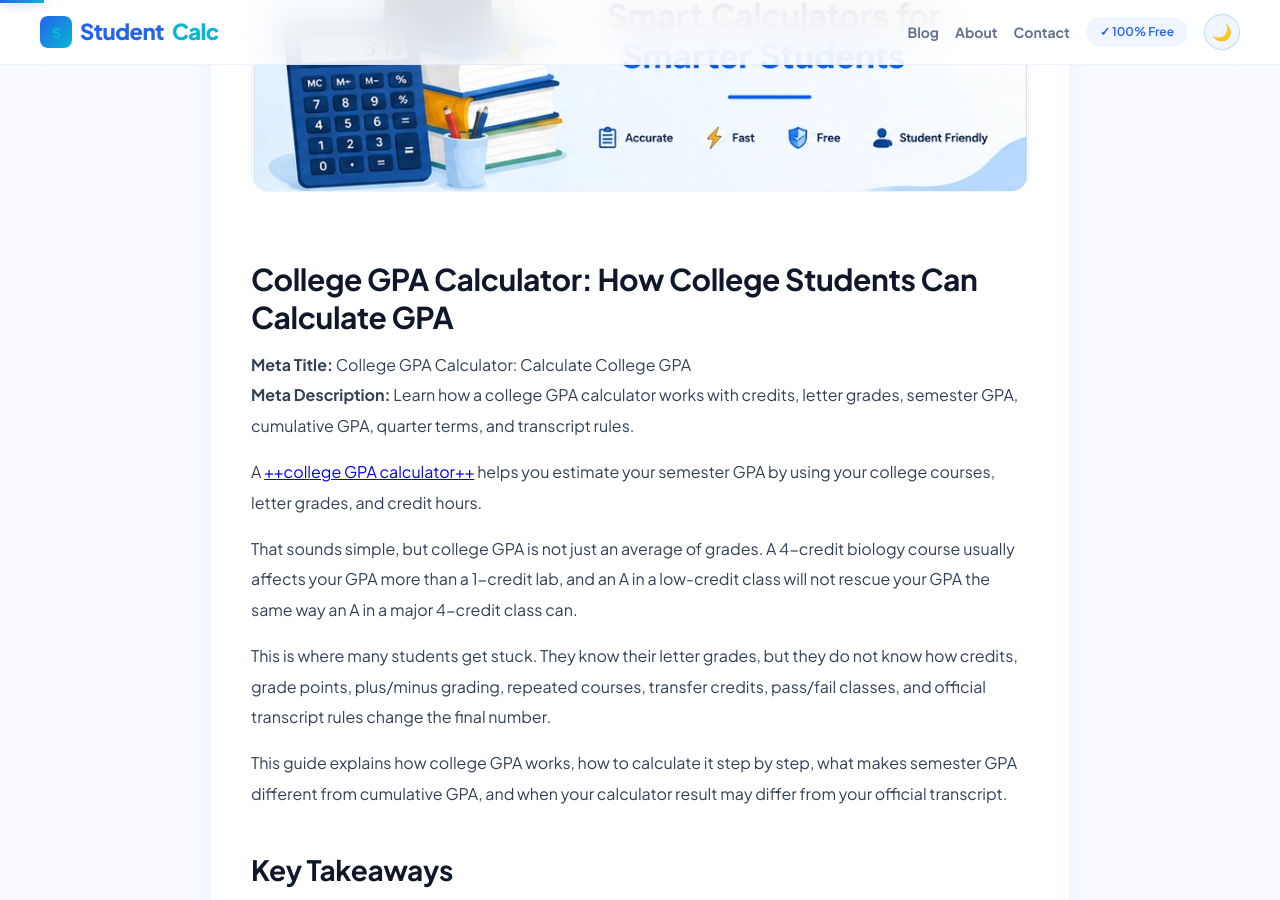
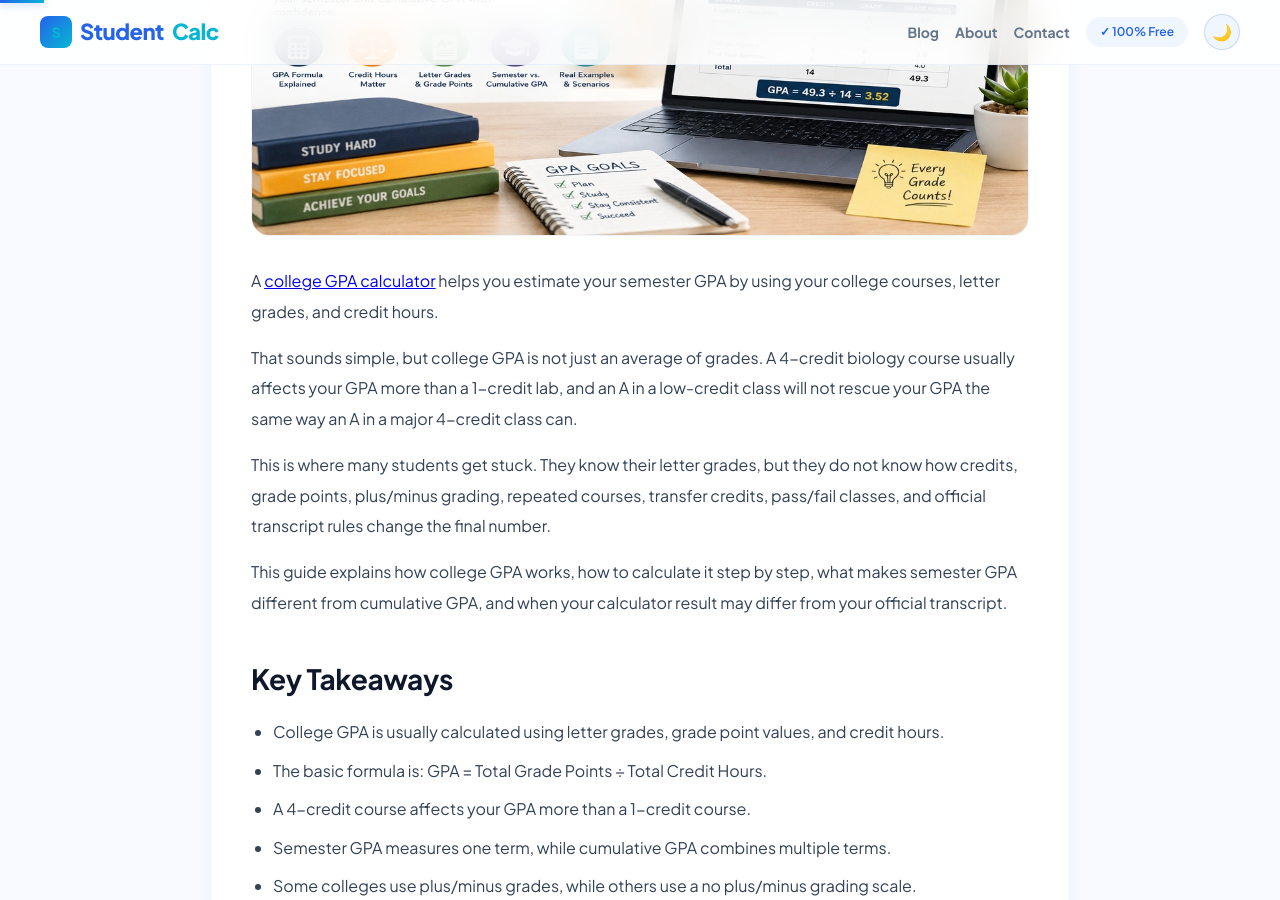
Before and after one commit to zaidmeo09-dhangal/studentcalctools, a Jekyll site: the page built from _posts/2026-07-25-college-gpa-calculator-a-complete-guide-to-gpa-calculation.md, in a window 1280 px wide and 900 px high, scrolled down 802 px. Built offline with Jekyll 4.4.1, drawn with Linux system fonts in a browser that asks for light colours; some of the changed text lies outside the part shown.

Commit message:
Update _posts/2026-07-25-college-gpa-calculator-a-complete-guide-to-gpa-calculation.md (via Pages CMS)

```diff
--- a/_posts/2026-07-25-college-gpa-calculator-a-complete-guide-to-gpa-calculation.md
+++ b/_posts/2026-07-25-college-gpa-calculator-a-complete-guide-to-gpa-calculation.md
@@ -3,22 +3,20 @@ layout: post
 title: "College GPA Calculator: A Complete Guide to GPA Calculation"
 slug: Guide to College GPA Calculator
 date: 2026-07-25
-status: Draft
+status: Published
 author: StudentCalcTools
 category: College Planning
+primary_keyword: college gpa calculator
 meta_title: "College GPA Calculator: A Complete Guide to GPA Calculation"
 meta_description: Learn how a college GPA calculator works with credits, letter
   grades, semester GPA, cumulative GPA, quarter terms, and transcript rules.
 excerpt: Learn how a college GPA calculator works with credits, letter grades,
   semester GPA, cumulative GPA, quarter terms, and transcript rules.
+featured_image: /assets/images/college-gpa-calculator-a-complete-guide-to-gpa-calculation.webp
+image_alt: College GPA Calculator A Complete Guide to GPA Calculation
 read_time: 5 min read
 ---
-# **College GPA Calculator: How College Students Can Calculate GPA**
-
-**Meta Title:** College GPA Calculator: Calculate College GPA
-**Meta Description:** Learn how a college GPA calculator works with credits, letter grades, semester GPA, cumulative GPA, quarter terms, and transcript rules.
-
-A [++college GPA calculator++](https://studentcalctools.com/gpa-calculator/) helps you estimate your semester GPA by using your college courses, letter grades, and credit hours.
+A [college GPA calculator](https://studentcalctools.com/gpa-calculator/) helps you estimate your semester GPA by using your college courses, letter grades, and credit hours.
 
 That sounds simple, but college GPA is not just an average of grades. A 4-credit biology course usually affects your GPA more than a 1-credit lab, and an A in a low-credit class will not rescue your GPA the same way an A in a major 4-credit class can.
 
@@ -36,6 +34,8 @@ This guide explains how college GPA works, how to calculate it step by step, wha
 - Pass/fail, withdrawal, incomplete, repeated, and transfer courses may be handled differently by each college.
 - A GPA calculator gives a useful estimate, but your official GPA always depends on your college registrar’s rules.
 
+
+
 ## **What Is a College GPA?**
 
 College GPA, or Grade Point Average, is a number that summarizes your academic performance in college coursework.
@@ -47,9 +47,8 @@ However, college GPA is usually credit-weighted. That means each course affects
 For example:
 
 
-|  |  |  |  |
-| ------------------- | ----------- | --------- | ---------------- |
-| **Course** | **Credits** | **Grade** | **Grade Points** |
+| Course | Credits | Grade | Grade Points |
+| ------------------- | ------- | ----- | ------------ |
 | English Composition | 3 | A | 4.0 |
 | Biology | 4 | B | 3.0 |
 | History | 3 | A- | 3.7 |
@@ -60,6 +59,8 @@ A college GPA calculator does not simply average A, B, A-, and C+. It multiplies
 
 That is the part students often miss. Credit hours are the hidden weight behind the GPA.
 
+
+
 ## **Why College GPA Works Differently Than High School GPA**
 
 High school GPA and college GPA may look similar, but they are not always calculated the same way.
@@ -69,9 +70,8 @@ In high school, students often deal with honors, AP, IB, or weighted GPA scales.
 A 3-credit literature course and a 5-credit chemistry course do not carry the same GPA impact. If the chemistry course has more credits, it has more power over your final GPA for the term.
 
 
-|  |  |  |
+| GPA Factor | High School GPA | College GPA |
 | ----------------- | ---------------------------------------------- | --------------------------------------------------------------- |
-| **GPA Factor** | **High School GPA** | **College GPA** |
 | Main input | Classes and grades | Courses, grades, and credits |
 | Common weighting | Honors, AP, IB, advanced classes | Credit hours |
 | Typical use | College applications, class rank, scholarships | Academic standing, major requirements, graduation, scholarships |
@@ -80,6 +80,8 @@ A 3-credit literature course and a 5-credit chemistry course do not carry the sa
 
 
 This is why a gpa calculator college students use should include credit hours. Without credits, the estimate can be too simple.
+
+
 
 ## **College GPA Formula**
 
@@ -95,14 +97,15 @@ Then add all course grade points together and divide by the total number of atte
 
 A registrar example from the University of Arizona explains the same process: units multiplied by grade point value gives class grade points, then total grade points divided by total units gives term GPA.
 
+
+
 ## **Common College Letter Grade Scale**
 
 Every college can set its own grading scale, so always check your syllabus, catalog, or registrar page. Still, many colleges use a version of the 4.0 scale like this:
 
 
-|  |  |
-| ---------------- | --------------------- |
-| **Letter Grade** | **Grade Point Value** |
+| Letter Grade | Grade Point Value |
+| ------------ | ----------------- |
 | A | 4.0 |
 | A- | 3.7 |
 | B+ | 3.3 |
@@ -121,9 +124,8 @@ Ohio State’s GPA calculation resource uses this kind of 4.0 scale, including p
 Some colleges do not use plus/minus grading. In that case, the scale may be simpler:
 
 
-|  |  |
-| ---------------- | ----------------------- |
-| **Letter Grade** | **No Plus/Minus Value** |
+| Letter Grade | No Plus/Minus Value |
+| ------------ | ------------------- |
 | A | 4.0 |
 | B | 3.0 |
 | C | 2.0 |
@@ -132,6 +134,8 @@ Some colleges do not use plus/minus grading. In that case, the scale may be simp
 
 
 If you need a college GPA calculator no plus minus method, use only the whole-letter values from your school’s grading policy.
+
+
 
 ## **How to Calculate College GPA Step by Step**
 
@@ -142,9 +146,8 @@ Let’s calculate a semester GPA using a realistic college schedule.
 Write down every graded course for the semester.
 
 
-|  |  |  |
-| ------------------- | ----------- | --------- |
-| **Course** | **Credits** | **Grade** |
+| Course | Credits | Grade |
+| ------------------- | ------- | ----- |
 | English Composition | 3 | A |
 | Biology | 4 | B+ |
 | Psychology | 3 | A- |
@@ -157,9 +160,8 @@ Write down every graded course for the semester.
 Now convert each letter grade into its GPA value.
 
 
-|  |  |  |  |
-| ------------------- | ----------- | --------- | --------------------- |
-| **Course** | **Credits** | **Grade** | **Grade Point Value** |
+| Course | Credits | Grade | Grade Point Value |
+| ------------------- | ------- | ----- | ----------------- |
 | English Composition | 3 | A | 4.0 |
 | Biology | 4 | B+ | 3.3 |
 | Psychology | 3 | A- | 3.7 |
@@ -172,9 +174,8 @@ Now convert each letter grade into its GPA value.
 Now multiply each grade point value by the course credits.
 
 
-|  |  |  |  |
-| ------------------- | ----------- | --------------------- | ----------------------- |
-| **Course** | **Credits** | **Grade Point Value** | **Course Grade Points** |
+| Course | Credits | Grade Point Value | Course Grade Points |
+| ------------------- | ------- | ----------------- | ------------------- |
 | English Composition | 3 | 4.0 | 12.0 |
 | Biology | 4 | 3.3 | 13.2 |
 | Psychology | 3 | 3.7 | 11.1 |
@@ -195,6 +196,8 @@ Now apply the formula:
 
 Your semester GPA is **3.52**.
 
+
+
 ## **College GPA Example With a Lower Grade in a High-Credit Course**
 
 Here is where college GPA gets real.
@@ -202,9 +205,8 @@ Here is where college GPA gets real.
 Suppose you earned an A in two 3-credit courses, but a C in a 5-credit science course.
 
 
-|  |  |  |  |  |
-| ------------ | ----------- | --------- | --------------------- | ----------------------- |
-| **Course** | **Credits** | **Grade** | **Grade Point Value** | **Course Grade Points** |
+| Course | Credits | Grade | Grade Point Value | Course Grade Points |
+| ------------ | ------- | ----- | ----------------- | ------------------- |
 | English | 3 | A | 4.0 | 12.0 |
 | History | 3 | A | 4.0 | 12.0 |
 | Chemistry | 5 | C | 2.0 | 10.0 |
@@ -218,6 +220,8 @@ Suppose you earned an A in two 3-credit courses, but a C in a 5-credit science c
 
 Even with two A grades, the 5-credit C pulls the GPA down. College credits do not play around. They are the quiet boss in the room.
 
+
+
 ## **Semester GPA vs Cumulative GPA**
 
 A semester GPA measures your GPA for one term only.
@@ -225,9 +229,8 @@ A semester GPA measures your GPA for one term only.
 A cumulative GPA measures your overall GPA across all completed college terms.
 
 
-|  |  |  |
+| GPA Type | Meaning | Best Use |
 | -------------- | ------------------------------------ | ------------------------------------------------------ |
-| **GPA Type** | **Meaning** | **Best Use** |
 | Semester GPA | GPA for one semester or term | Checking current term performance |
 | Term GPA | Another name for semester GPA | Registrar and transcript reporting |
 | Cumulative GPA | Overall GPA across multiple terms | Academic standing, graduation, scholarships |
@@ -237,7 +240,9 @@ A cumulative GPA measures your overall GPA across all completed college terms.
 
 If you only want to calculate one term, use a gpa college calculator with courses, grades, and credits.
 
-If you already know your semester GPAs and want to combine multiple terms, use the [++cumulative GPA calculator++](https://studentcalctools.com/cgpa-calculator/) instead.
+If you already know your semester GPAs and want to combine multiple terms, use the [cumulative GPA calculator](https://studentcalctools.com/cgpa-calculator/) instead.
+
+
 
 ## **How to Calculate Overall College GPA**
 
@@ -252,9 +257,8 @@ Here is the correct method:
 Example:
 
 
-|  |  |  |  |
-| --------------- | ------- | ----------- | --------------------- |
-| **Term** | **GPA** | **Credits** | **Term Grade Points** |
+| Term | GPA | Credits | Term Grade Points |
+| --------------- | ---- | ------- | ----------------- |
 | Fall Semester | 3.20 | 15 | 48.0 |
 | Spring Semester | 3.60 | 12 | 43.2 |
 | Summer Term | 4.00 | 6 | 24.0 |
@@ -266,6 +270,8 @@ Example:
 **Overall GPA = 3.49**
 
 This is why an overall GPA calculator college students use should include credits for each term. A 6-credit summer term should not have the same impact as a 15-credit fall semester.
+
+
 
 ## **College GPA Calculator for Quarter System Students**
 
@@ -280,9 +286,8 @@ The difference is the credit system. Quarter credits and semester credits are no
 Example quarter schedule:
 
 
-|  |  |  |  |  |
-| ---------- | ------------------- | --------- | --------------------- | ----------------------- |
-| **Course** | **Quarter Credits** | **Grade** | **Grade Point Value** | **Course Grade Points** |
+| Course | Quarter Credits | Grade | Grade Point Value | Course Grade Points |
+| ---------- | --------------- | ----- | ----------------- | ------------------- |
 | Biology | 5 | A- | 3.7 | 18.5 |
 | Sociology | 4 | B+ | 3.3 | 13.2 |
 | Statistics | 5 | B | 3.0 | 15.0 |
@@ -295,6 +300,8 @@ Example quarter schedule:
 **Quarter GPA = 3.48**
 
 Important: if you are transferring between quarter and semester schools, do not guess the conversion. Colleges may convert credits differently, and your registrar or transfer evaluation controls the official result.
+
+
 
 ## **Community College GPA Calculator: What to Know**
 
@@ -314,6 +321,8 @@ The main thing community college students should watch is transfer credit policy
 
 Many colleges record accepted transfer credits separately, often without adding the old grades into the new school’s GPA calculation. The University of Olivet explains that new schools typically do not include transfer credits in GPA calculation, although those credits may still count toward degree requirements.
 
+
+
 ## **Weighted GPA Calculator College Students Actually Need**
 
 In college, “weighted GPA” usually means something different from high school.
@@ -325,9 +334,8 @@ College weighted GPA usually means credit-weighted GPA.
 That means a course with more credits has more impact.
 
 
-|  |  |  |
+| Course Type | Example | GPA Impact |
 | --------------- | ------------------------------ | ---------------- |
-| **Course Type** | **Example** | **GPA Impact** |
 | 1-credit course | Seminar, lab, activity course | Small impact |
 | 3-credit course | Standard lecture course | Normal impact |
 | 4-credit course | Science, math, language course | Higher impact |
@@ -335,6 +343,8 @@ That means a course with more credits has more impact.
 
 
 So when students search for a weighted GPA calculator college tool, they usually need a calculator that weighs grades by credit hours, not one that adds AP-style bonus points.
+
+
 
 ## **Final GPA Calculator College Students May Need**
 
@@ -355,13 +365,14 @@ That is a different problem. For that, use a final grade calculator, because the
 Use the right calculator for the right job:
 
 
-|  |  |
+| Student Question | Best Calculator |
 | ---------------------------------------------- | ------------------------- |
-| **Student Question** | **Best Calculator** |
 | What is my GPA this semester? | College GPA calculator |
 | What is my cumulative GPA after several terms? | Cumulative GPA calculator |
 | What grade do I need on my final exam? | Final grade calculator |
 | What is my current percentage in one class? | Grade calculator |
+
+
 
 
 ## **Why Your Calculator GPA May Differ From Your Official Transcript**
@@ -426,6 +437,8 @@ Always check whether your school reports:
 
 Those can be different numbers.
 
+
+
 ## **Edge Cases College Students Should Know**
 
 ### **Edge Case 1: What If a Course Has Zero Credits?**
@@ -445,9 +458,8 @@ Use the no plus/minus scale.
 Example:
 
 
-|  |  |
-| --------- | --------- |
-| **Grade** | **Value** |
+| Grade | Value |
+| ----- | ----- |
 | A | 4.0 |
 | B | 3.0 |
 | C | 2.0 |
@@ -464,9 +476,8 @@ Convert the percentage to the official letter grade first.
 For example, your syllabus might say:
 
 
-|  |  |
-| -------------- | ---------------- |
-| **Percentage** | **Letter Grade** |
+| Percentage | Letter Grade |
+| ---------- | ------------ |
 | 93 to 100 | A |
 | 90 to 92 | A- |
 | 87 to 89 | B+ |
@@ -485,6 +496,8 @@ If your school replaces the old grade, your GPA may improve more. If it counts b
 ### **Edge Case 6: What If You Are Planning Future Grades?**
 
 You can enter expected grades to estimate a future semester GPA. Just remember that the result is a planning estimate, not an official GPA.
+
+
 
 ## **How to Use an Online GPA Calculator College Students Can Trust**
 
@@ -508,6 +521,8 @@ Here is the clean process:
 
 If you want a GPA calculator college simply built for quick planning, use one that keeps the inputs focused on grades and credits. Too many settings can turn basic GPA math into a spaceship dashboard.
 
+
+
 ## **College GPA Planning Example**
 
 Let’s say you want to know if you can reach a 3.50 semester GPA.
@@ -515,9 +530,8 @@ Let’s say you want to know if you can reach a 3.50 semester GPA.
 Your current expected grades are:
 
 
-|  |  |  |  |  |
-| ---------- | ----------- | ------------------ | --------------------- | ---------------- |
-| **Course** | **Credits** | **Expected Grade** | **Grade Point Value** | **Grade Points** |
+| Course | Credits | Expected Grade | Grade Point Value | Grade Points |
+| ---------- | ------- | -------------- | ----------------- | ------------ |
 | English | 3 | A | 4.0 | 12.0 |
 | Biology | 4 | B | 3.0 | 12.0 |
 | Psychology | 3 | A- | 3.7 | 11.1 |
@@ -548,6 +562,8 @@ New GPA:
 
 One grade change in a 4-credit course can move the GPA noticeably.
 
+
+
 ## **How to Improve Your College GPA Strategically**
 
 If your goal is to raise your GPA, focus on the courses with the highest credit value first.
@@ -555,9 +571,8 @@ If your goal is to raise your GPA, focus on the courses with the highest credit
 A better grade in a 4-credit or 5-credit course usually has more impact than a better grade in a 1-credit course.
 
 
-|  |  |
+| Action | GPA Impact |
 | -------------------------------------------------------------- | ----------------- |
-| **Action** | **GPA Impact** |
 | Improve a 1-credit course from B to A | Small |
 | Improve a 3-credit course from B to A | Medium |
 | Improve a 5-credit course from C to B | Large |
@@ -566,6 +581,8 @@ A better grade in a 4-credit or 5-credit course usually has more impact than a b
 
 
 Important: do not make pass/fail or withdrawal decisions only from a calculator. Talk to an academic advisor because these decisions can affect financial aid, major requirements, graduation progress, and graduate school applications.
+
+
 
 ## **When Should You Use a College GPA Calculator?**
 
@@ -583,14 +600,15 @@ Use a college GPA calculator when you want to:
 
 The calculator is especially useful before final grades post, when you still have time to improve assignments, prepare for exams, or talk with your instructor.
 
+
+
 ## **College GPA Calculator vs Other Student Calculators**
 
 College GPA is only one part of academic planning. Use the right tool depending on the question.
 
 
-|  |  |  |
+| Calculator | Best For | Example Question |
 | ------------------------- | ---------------------------------------- | --------------------------------------- |
-| **Calculator** | **Best For** | **Example Question** |
 | College GPA calculator | One semester or group of college courses | What is my GPA this term? |
 | Cumulative GPA calculator | Multiple semesters | What is my overall GPA? |
 | Final grade calculator | Final exam planning | What score do I need on my final? |
@@ -598,6 +616,8 @@ College GPA is only one part of academic planning. Use the right tool depending
 
 
 A total GPA calculator college students need for all semesters should use cumulative GPA logic. A semester calculator should use course-level grades and credits.
+
+
 
 ## **Final Thoughts**
 
@@ -608,6 +628,8 @@ You need letter grades, grade point values, and credit hours. Then you multiply
 The biggest thing to remember is this: official transcript rules matter. Plus/minus grading, repeated courses, pass/fail classes, transfer credits, withdrawals, incompletes, and quarter-term credits can all change what appears on your final academic record.
 
 Use the College GPA Calculator to estimate your GPA quickly, then check your college catalog, syllabus, or registrar page for the official rules.
+
+
 
 ## **FAQs**
 
```
